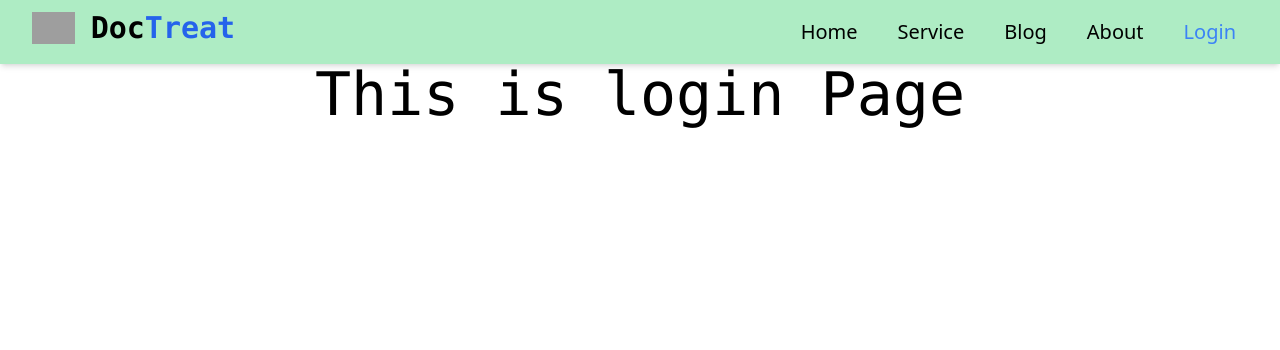
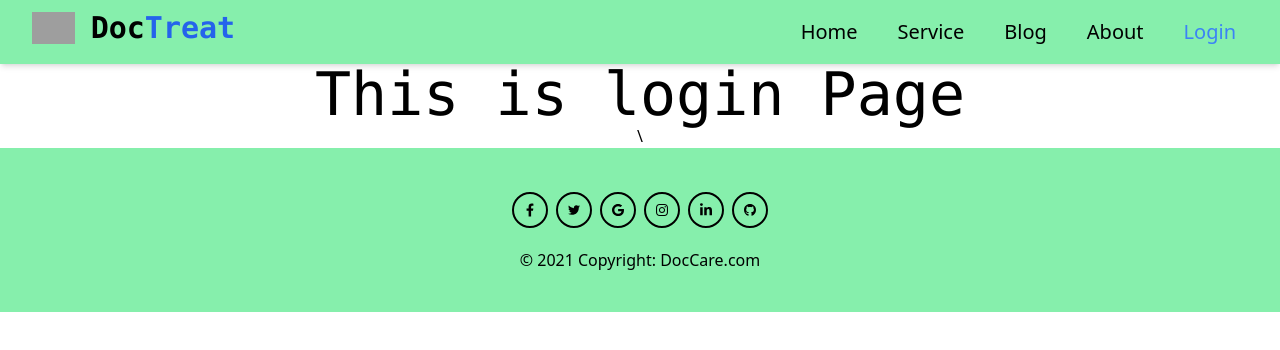
Before and after one commit to joypaul3592/Dcotor-managment-app, a React (Create React App) app: page /login in a window 1280 px wide. Shown: the top 350 px of the page. Built offline with nearby package versions, Linux system fonts and the light colour scheme; grey boxes are pictures that could not be loaded.

Commit message:
adding footer

```diff
--- a/src/App.js
+++ b/src/App.js
@@ -6,6 +6,7 @@
 import About from './Components/About/About';
 import Login from './Components/UserLogin/Login/Login';
 import Service from './Components/Service/Service';
+import Footer from './Components/Sheared/Footer/Footer';
 function App() {
   return (
     <div className="App">
@@ -16,7 +17,8 @@
         <Route path="/blog" element={<Blog />} />
         <Route path="/about" element={<About />} />
         <Route path="/login" element={<Login />} />
-      </Routes>
+      </Routes>\
+      <Footer></Footer>
     </div>
   );
 }
--- a/src/Components/Sheared/Footer/Footer.js
+++ b/src/Components/Sheared/Footer/Footer.js
@@ -1,11 +1,125 @@
 import React from 'react';
-
 const Footer = () => {
     return (
-        <div>
-            <h1>Ata Footer</h1>
-        </div>
+        <footer className="text-center bg-green-300  border-black pb-6">
+            <div className="px-6 pt-6">
+                <div className="flex justify-center items-center  mt-4">
+                    <a href="#!" className="rounded-full border-2 border-black  hover:bg-black hover:bg-opacity-5 focus:outline-none focus:ring-0 transition duration-150 ease-in-out w-9 h-9 m-1">
+                        <svg aria-hidden="true"
+                            focusable="false"
+                            data-prefix="fab"
+                            data-icon="facebook-f"
+                            className="w-2 h-full mx-auto"
+                            role="img"
+                            xmlns="http://www.w3.org/2000/svg
+"
+                            viewBox="0 0 320 512"
+                        >
+                            <path
+                                fill="currentColor"
+                                d="M279.14 288l14.22-92.66h-88.91v-60.13c0-25.35 12.42-50.06 52.24-50.06h40.42V6.26S260.43 0 225.36 0c-73.22 0-121.08 44.38-121.08 124.72v70.62H22.89V288h81.39v224h100.17V288z"
+                            ></path>
+                        </svg>
+                    </a>
+
+                    <a href="#!" className="rounded-full border-2 border-black  hover:bg-black hover:bg-opacity-5 focus:outline-none focus:ring-0 transition duration-150 ease-in-out w-9 h-9 m-1">
+                        <svg aria-hidden="true"
+                            focusable="false"
+                            data-prefix="fab"
+                            data-icon="twitter"
+                            className="w-3 h-full mx-auto"
+                            role="img"
+                            xmlns="http://www.w3.org/2000/svg
+"
+                            viewBox="0 0 512 512"
+                        >
+                            <path
+                                fill="currentColor"
+                                d="M459.37 151.716c.325 4.548.325 9.097.325 13.645 0 138.72-105.583 298.558-298.558 298.558-59.452 0-114.68-17.219-161.137-47.106 8.447.974 16.568 1.299 25.34 1.299 49.055 0 94.213-16.568 130.274-44.832-46.132-.975-84.792-31.188-98.112-72.772 6.498.974 12.995 1.624 19.818 1.624 9.421 0 18.843-1.3 27.614-3.573-48.081-9.747-84.143-51.98-84.143-102.985v-1.299c13.969 7.797 30.214 12.67 47.431 13.319-28.264-18.843-46.781-51.005-46.781-87.391 0-19.492 5.197-37.36 14.294-52.954 51.655 63.675 129.3 105.258 216.365 109.807-1.624-7.797-2.599-15.918-2.599-24.04 0-57.828 46.782-104.934 104.934-104.934 30.213 0 57.502 12.67 76.67 33.137 23.715-4.548 46.456-13.32 66.599-25.34-7.798 24.366-24.366 44.833-46.132 57.827 21.117-2.273 41.584-8.122 60.426-16.243-14.292 20.791-32.161 39.308-52.628 54.253z"
+                            ></path>
+                        </svg>
+                    </a>
+
+                    <a href="#!" className="rounded-full border-2 border-black hover:bg-black hover:bg-opacity-5 focus:outline-none focus:ring-0 transition duration-150 ease-in-out w-9 h-9 m-1">
+                        <svg aria-hidden="true"
+                            focusable="false"
+                            data-prefix="fab"
+                            data-icon="google"
+                            className="w-3 h-full mx-auto"
+                            role="img"
+                            xmlns="http://www.w3.org/2000/svg
+"
+                            viewBox="0 0 488 512"
+                        >
+                            <path
+                                fill="currentColor"
+                                d="M488 261.8C488 403.3 391.1 504 248 504 110.8 504 0 393.2 0 256S110.8 8 248 8c66.8 0 123 24.5 166.3 64.9l-67.5 64.9C258.5 52.6 94.3 116.6 94.3 256c0 86.5 69.1 156.6 153.7 156.6 98.2 0 135-70.4 140.8-106.9H248v-85.3h236.1c2.3 12.7 3.9 24.9 3.9 41.4z"
+                            ></path>
+                        </svg>
+                    </a>
+
+                    <a href="#!" className="rounded-full border-2 border-black hover:bg-black hover:bg-opacity-5 focus:outline-none focus:ring-0 transition duration-150 ease-in-out w-9 h-9 m-1">
+                        <svg aria-hidden="true"
+                            focusable="false"
+                            data-prefix="fab"
+                            data-icon="instagram"
+                            className="w-3 h-full mx-auto"
+                            role="img"
+                            xmlns="http://www.w3.org/2000/svg
+"
+                            viewBox="0 0 448 512"
+                        >
+                            <path
+                                fill="currentColor"
+                                d="M224.1 141c-63.6 0-114.9 51.3-114.9 114.9s51.3 114.9 114.9 114.9S339 319.5 339 255.9 287.7 141 224.1 141zm0 189.6c-41.1 0-74.7-33.5-74.7-74.7s33.5-74.7 74.7-74.7 74.7 33.5 74.7 74.7-33.6 74.7-74.7 74.7zm146.4-194.3c0 14.9-12 26.8-26.8 26.8-14.9 0-26.8-12-26.8-26.8s12-26.8 26.8-26.8 26.8 12 26.8 26.8zm76.1 27.2c-1.7-35.9-9.9-67.7-36.2-93.9-26.2-26.2-58-34.4-93.9-36.2-37-2.1-147.9-2.1-184.9 0-35.8 1.7-67.6 9.9-93.9 36.1s-34.4 58-36.2 93.9c-2.1 37-2.1 147.9 0 184.9 1.7 35.9 9.9 67.7 36.2 93.9s58 34.4 93.9 36.2c37 2.1 147.9 2.1 184.9 0 35.9-1.7 67.7-9.9 93.9-36.2 26.2-26.2 34.4-58 36.2-93.9 2.1-37 2.1-147.8 0-184.8zM398.8 388c-7.8 19.6-22.9 34.7-42.6 42.6-29.5 11.7-99.5 9-132.1 9s-102.7 2.6-132.1-9c-19.6-7.8-34.7-22.9-42.6-42.6-11.7-29.5-9-99.5-9-132.1s-2.6-102.7 9-132.1c7.8-19.6 22.9-34.7 42.6-42.6 29.5-11.7 99.5-9 132.1-9s102.7-2.6 132.1 9c19.6 7.8 34.7 22.9 42.6 42.6 11.7 29.5 9 99.5 9 132.1s2.7 102.7-9 132.1z"
+                            ></path>
+                        </svg>
+                    </a>
+
+                    <a href="#!" className="rounded-full border-2 border-black  hover:bg-black hover:bg-opacity-5 focus:outline-none focus:ring-0 transition duration-150 ease-in-out w-9 h-9 m-1">
+                        <svg aria-hidden="true"
+                            focusable="false"
+                            data-prefix="fab"
+                            data-icon="linkedin-in"
+                            className="w-3 h-full mx-auto"
+                            role="img"
+                            xmlns="http://www.w3.org/2000/svg
+"
+                            viewBox="0 0 448 512"
+                        >
+                            <path
+                                fill="currentColor"
+                                d="M100.28 448H7.4V148.9h92.88zM53.79 108.1C24.09 108.1 0 83.5 0 53.8a53.79 53.79 0 0 1 107.58 0c0 29.7-24.1 54.3-53.79 54.3zM447.9 448h-92.68V302.4c0-34.7-.7-79.2-48.29-79.2-48.29 0-55.69 37.7-55.69 76.7V448h-92.78V148.9h89.08v40.8h1.3c12.4-23.5 42.69-48.3 87.88-48.3 94 0 111.28 61.9 111.28 142.3V448z"
+                            ></path>
+                        </svg>
+                    </a>
+
+                    <a href="#!" type="button" className="rounded-full border-2 border-black   hover:bg-black hover:bg-opacity-5 focus:outline-none focus:ring-0 transition duration-150 ease-in-out w-9 h-9 m-1">
+                        <svg aria-hidden="true"
+                            focusable="false"
+                            data-prefix="fab"
+                            data-icon="github"
+                            className="w-3 h-full mx-auto"
+                            role="img"
+                            xmlns="http://www.w3.org/2000/svg
+"
+                            viewBox="0 0 496 512"
+                        >
+                            <path
+                                fill="currentColor"
+                                d="M165.9 397.4c0 2-2.3 3.6-5.2 3.6-3.3.3-5.6-1.3-5.6-3.6 0-2 2.3-3.6 5.2-3.6 3-.3 5.6 1.3 5.6 3.6zm-31.1-4.5c-.7 2 1.3 4.3 4.3 4.9 2.6 1 5.6 0 6.2-2s-1.3-4.3-4.3-5.2c-2.6-.7-5.5.3-6.2 2.3zm44.2-1.7c-2.9.7-4.9 2.6-4.6 4.9.3 2 2.9 3.3 5.9 2.6 2.9-.7 4.9-2.6 4.6-4.6-.3-1.9-3-3.2-5.9-2.9zM244.8 8C106.1 8 0 113.3 0 252c0 110.9 69.8 205.8 169.5 239.2 12.8 2.3 17.3-5.6 17.3-12.1 0-6.2-.3-40.4-.3-61.4 0 0-70 15-84.7-29.8 0 0-11.4-29.1-27.8-36.6 0 0-22.9-15.7 1.6-15.4 0 0 24.9 2 38.6 25.8 21.9 38.6 58.6 27.5 72.9 20.9 2.3-16 8.8-27.1 16-33.7-55.9-6.2-112.3-14.3-112.3-110.5 0-27.5 7.6-41.3 23.6-58.9-2.6-6.5-11.1-33.3 2.6-67.9 20.9-6.5 69 27 69 27 20-5.6 41.5-8.5 62.8-8.5s42.8 2.9 62.8 8.5c0 0 48.1-33.6 69-27 13.7 34.7 5.2 61.4 2.6 67.9 16 17.7 25.8 31.5 25.8 58.9 0 96.5-58.9 104.2-114.8 110.5 9.2 7.9 17 22.9 17 46.4 0 33.7-.3 75.4-.3 83.6 0 6.5 4.6 14.4 17.3 12.1C428.2 457.8 496 362.9 496 252 496 113.3 383.5 8 244.8 8zM97.2 352.9c-1.3 1-1 3.3.7 5.2 1.6 1.6 3.9 2.3 5.2 1 1.3-1 1-3.3-.7-5.2-1.6-1.6-3.9-2.3-5.2-1zm-10.8-8.1c-.7 1.3.3 2.9 2.3 3.9 1.6 1 3.6.7 4.3-.7.7-1.3-.3-2.9-2.3-3.9-2-.6-3.6-.3-4.3.7zm32.4 35.6c-1.6 1.3-1 4.3 1.3 6.2 2.3 2.3 5.2 2.6 6.5 1 1.3-1.3.7-4.3-1.3-6.2-2.2-2.3-5.2-2.6-6.5-1zm-11.4-14.7c-1.6 1-1.6 3.6 0 5.9 1.6 2.3 4.3 3.3 5.6 2.3 1.6-1.3 1.6-3.9 0-6.2-1.4-2.3-4-3.3-5.6-2z"></path>
+                        </svg>
+                    </a>
+                </div>
+            </div>
+
+            <div className="text-center p-4">
+                © 2021 Copyright:
+                <a className="border-black" href="#"> DocCare.com</a>
+            </div>
+        </footer>
     );
 };
 
+
 export default Footer;
--- a/src/Components/Sheared/Navbar/Navbar.js
+++ b/src/Components/Sheared/Navbar/Navbar.js
@@ -12,8 +12,8 @@
     const location = useLocation()
     // const [user] = useAuthState(auth)
     return (
-        <Disclosure style={location?.pathname?.includes('/about') ? { display: 'none' } : { display: 'block', backgroundColor: '#AEECC4' }}
-            as="nav" className="shadow-md sticky top-0 z-40">
+        <Disclosure style={location?.pathname?.includes('/about') ? { display: 'none' } : { display: 'block' }}
+            as="nav" className=" bg-green-300 shadow-md sticky top-0 z-40">
             {({ open }) => (
                 <>
                     <div className="max-w-7xl mx-auto px-2 sm:px-6 lg:px-8">
```
